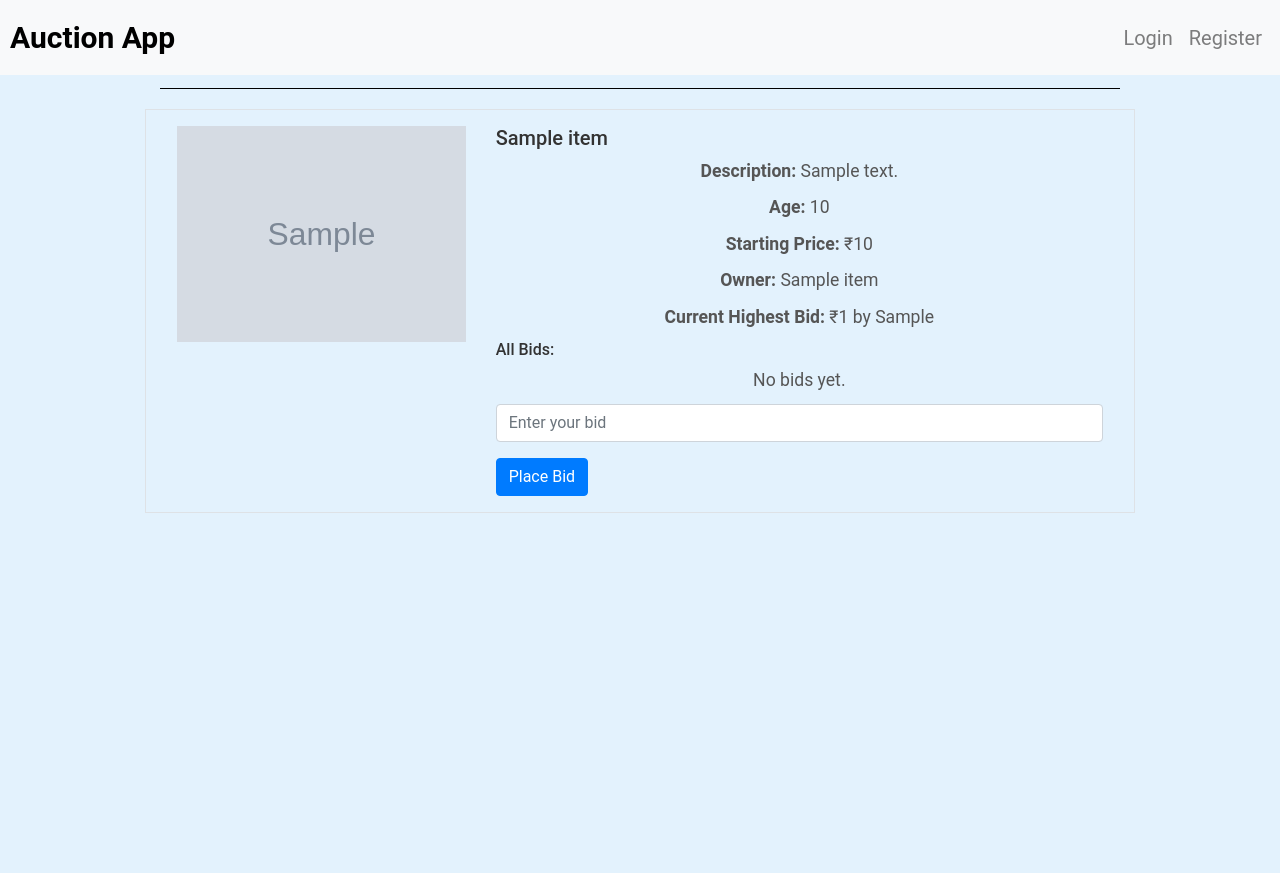
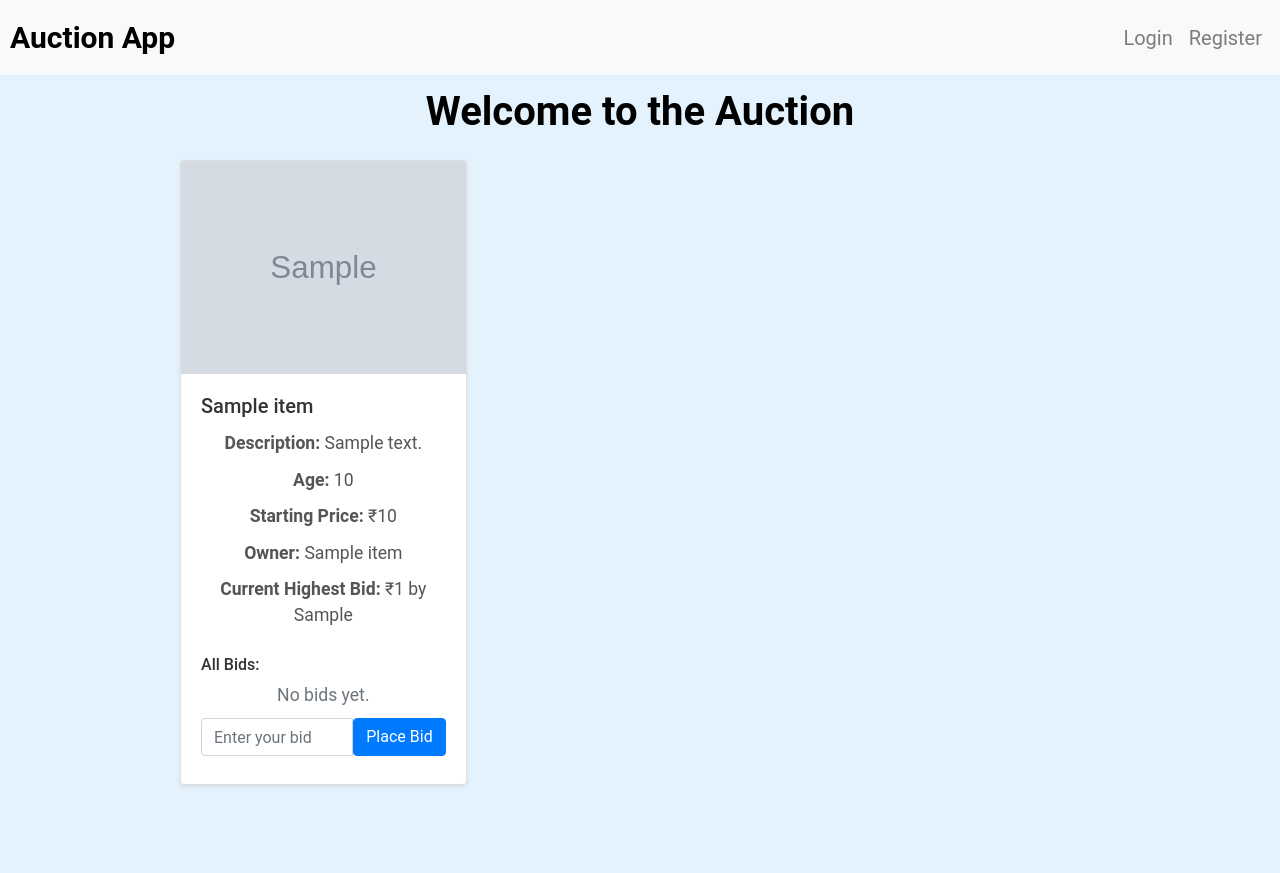
Before and after one commit to SHIV4347/Auction-Web-Application, a Flask app: template templates/home.html in a window 1280 px wide. Before the commit the page ends 513 px from the top, so only its background shows below. Run offline with Flask 3, Linux system fonts and the light colour scheme; the template is opened without the code that fills it: most values are stand-ins (such as "Sample title", 1, 10 or a date in 2020); grey boxes marked "Sample" are stand-in pictures; some libraries are stand-ins or nearby versions.

Commit message:
Update home.html

```diff
--- a/templates/home.html
+++ b/templates/home.html
@@ -1,43 +1,42 @@
 {% extends 'base.html' %}
 
 {% block content %}
-<h1>Welcome to the Auction</h1>
-<hr />
-<div class="row">
+<div class="container my-5">
+    <h1 class="text-center mb-4">Welcome to the Auction</h1>
+    <div class="row g-4">
         {% for item in items %}
-    <div class="col-md-12 mb-4">
-        <div class="row border p-3">
-            <div class="col-md-4">
-                <img class="img-fluid" src="{{ url_for('static', filename=item.image_path) }}" alt="{{ item.item_name }}">
-            </div>
-            <div class="col-md-8">
-                <h5>{{ item.item_name }}</h5>
-                <p><strong>Description:</strong> {{ item.description }}</p>
-                <p><strong>Age:</strong> {{ item.age }}</p>
-                <p><strong>Starting Price:</strong> ₹{{ item.starting_price }}</p>
-                <p><strong>Owner:</strong> {{ item.owner_name }}</p>
-                <p><strong>Current Highest Bid:</strong> ₹{{ item.highest_bid | default(0) }} by {{ item.highest_bidder | default('No bids yet') }}</p>
+        <div class="col-md-6 col-lg-4">
+            <div class="card h-100 shadow-sm">
+                <img src="{{ url_for('static', filename=item.image_path) }}" class="card-img-top" alt="{{ item.item_name }}">
+                <div class="card-body d-flex flex-column">
+                    <h5 class="card-title">{{ item.item_name }}</h5>
+                    <p class="card-text"><strong>Description:</strong> {{ item.description }}</p>
+                    <p class="card-text"><strong>Age:</strong> {{ item.age }}</p>
+                    <p class="card-text"><strong>Starting Price:</strong> ₹{{ item.starting_price }}</p>
+                    <p class="card-text"><strong>Owner:</strong> {{ item.owner_name }}</p>
+                    <p class="card-text"><strong>Current Highest Bid:</strong> ₹{{ item.highest_bid | default(0) }} by {{ item.highest_bidder | default('No bids yet') }}</p>
 
-                <h6>All Bids:</h6>
+                    <h6 class="mt-3">All Bids:</h6>
                     {% if item.item_id in bids %}
-                    <ul>
+                        <ul class="list-group list-group-flush mb-3">
                             {% for bid in bids[item.item_id] %}
-                            <li>₹{{ bid.bid_amount }} by {{ bid.bidder_name }}</li>
+                                <li class="list-group-item py-1">₹{{ bid.bid_amount }} by {{ bid.bidder_name }}</li>
                             {% endfor %}
                         </ul>
                     {% else %}
-                    <p>No bids yet.</p>
+                        <p class="text-muted">No bids yet.</p>
                     {% endif %}
 
-                <form action="/bid/{{ item.item_id }}" method="POST">
-                    <div class="form-group">
+                    <form action="/bid/{{ item.item_id }}" method="POST" class="mt-auto">
+                        <div class="input-group mb-2">
                             <input type="number" name="bid_amount" class="form-control" placeholder="Enter your bid" required>
+                            <button class="btn btn-primary" type="submit">Place Bid</button>
                         </div>
-                    <button type="submit" class="btn btn-primary">Place Bid</button>
                     </form>
                 </div>
             </div>
         </div>
         {% endfor %}
     </div>
+</div>
 {% endblock %}
```
Lines whose indentation alone changed are shown as unchanged.
